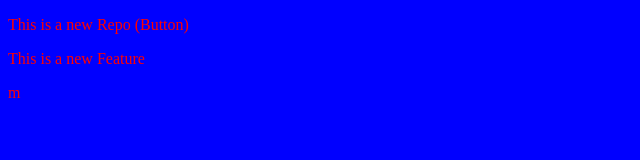
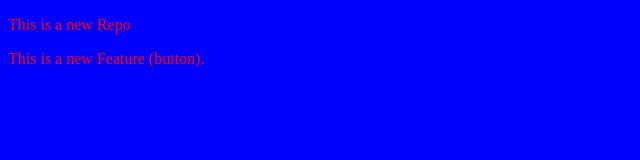
Before and after one commit to Harsh18052004/LocalRespositry, a plain HTML site: page index.html in a window 1280 px wide. Shown: the whole page, without its empty margins (0-640 px from the left). Drawn offline with Linux system fonts and the light colour scheme.

```diff
--- a/index.html
+++ b/index.html
@@ -7,7 +7,7 @@
     <link rel="stylesheet" href="style.css">
 </head>
 <body>
-    <p class="para">This is a new Repo (Button)</p>
-    <p>This is a new Feature</p>
+    <p class="para">This is a new Repo</p>
+    <p>This is a new Feature (button). </p>
 </body>
-</html> m
+</html>
```
